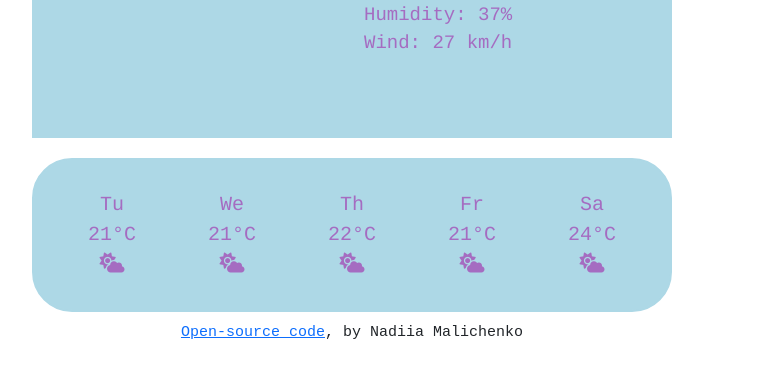
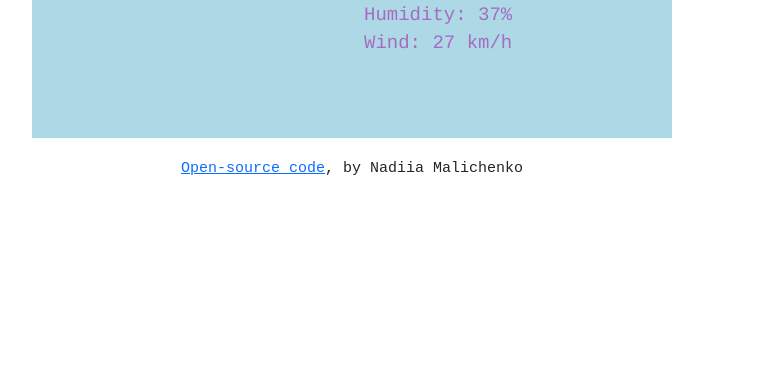
Before and after one commit to nadezzda/Weather-forecast-app, a plain HTML site: page index.html in a window 1280 px wide. Shown: the part 378-756 px from the top of the page, without its empty margins (288-1052 px from the left). Drawn offline with nearby package versions, Linux system fonts and the light colour scheme.

Commit message:
Remove forecast

```diff
--- a/index.html
+++ b/index.html
@@ -55,7 +55,7 @@
         </div>
       </div>
     </div>
-    <div class="forecast">
+    <!-- <div class="forecast">
       <div class="row">
         <div class="col days">
           Tu
@@ -89,7 +89,7 @@
           <i class="fa-solid fa-cloud-sun"></i>
         </div>
       </div>
-    </div>
+    </div> -->
     <script src="src/index.js"></script>
     <p id="link"><a href="https://github.com/nadezzda/my-project" id="repository">Open-source code</a>, by Nadiia Malichenko</p>
   </body>
```
